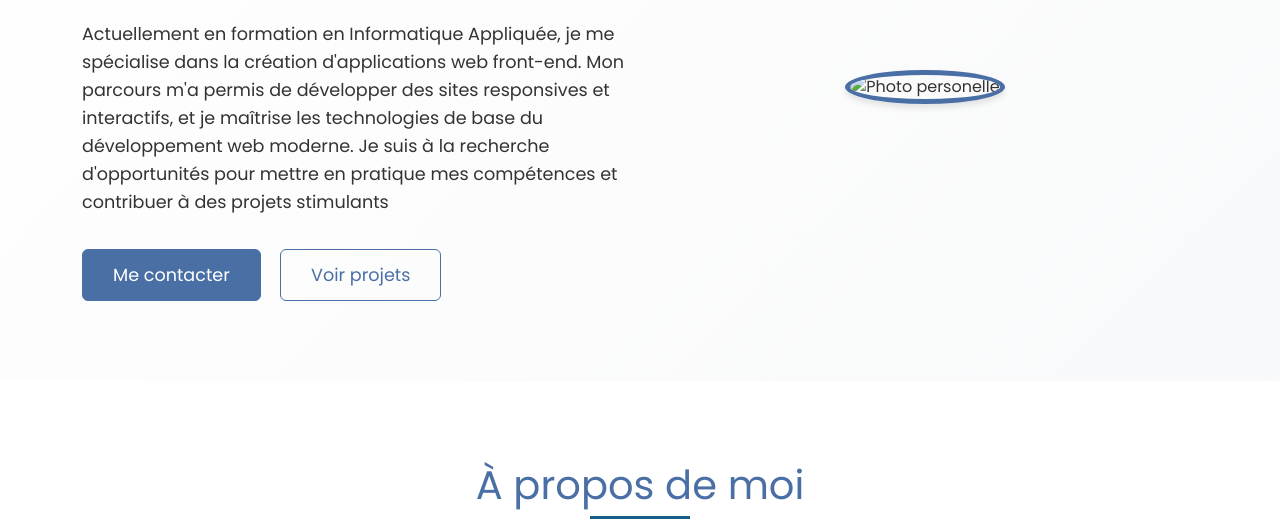
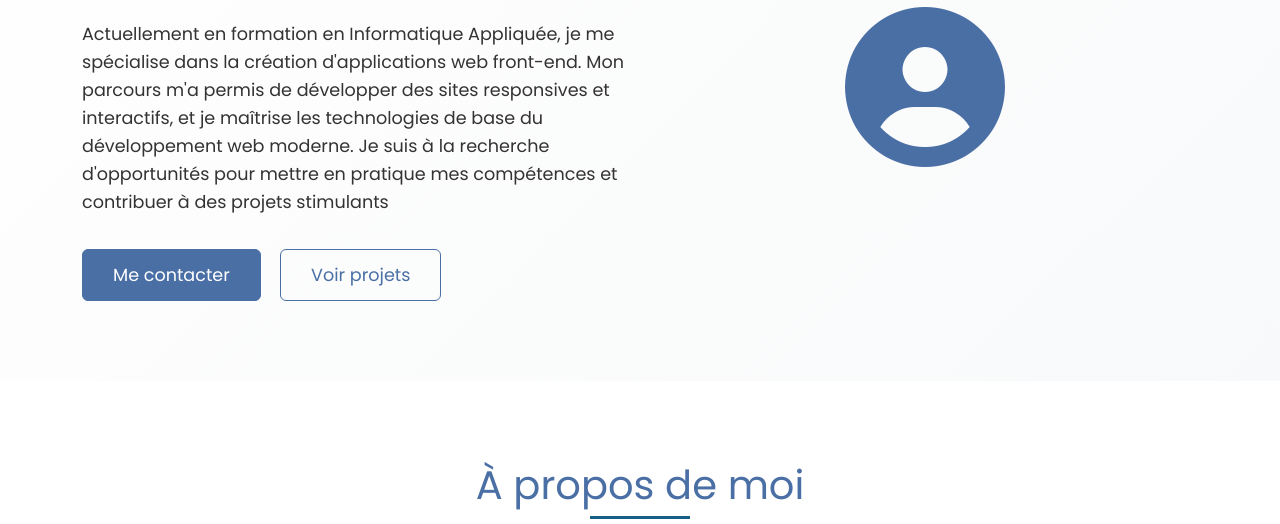
Before and after one commit to adamElaissouni/cv-interactive-adam-elaissouni, a plain HTML site: page index.html in a window 1280 px wide. Shown: the part 276-800 px from the top of the page. Drawn offline with nearby package versions, Linux system fonts and the light colour scheme.

Commit message:
final commit
Replaced user image with a font awesome icon.

```diff
--- a/index.html
+++ b/index.html
@@ -52,7 +52,7 @@
                 </div>
                 <div class="col-lg-6">
                     <div class="hero-image">
-                        <img src="imgs/user.png" alt="Photo personelle">
+                        <i class="fas fa-user-circle fa-10x" style="color: #4a6fa5;"></i>
                     </div>
                 </div>
             </div>
```
